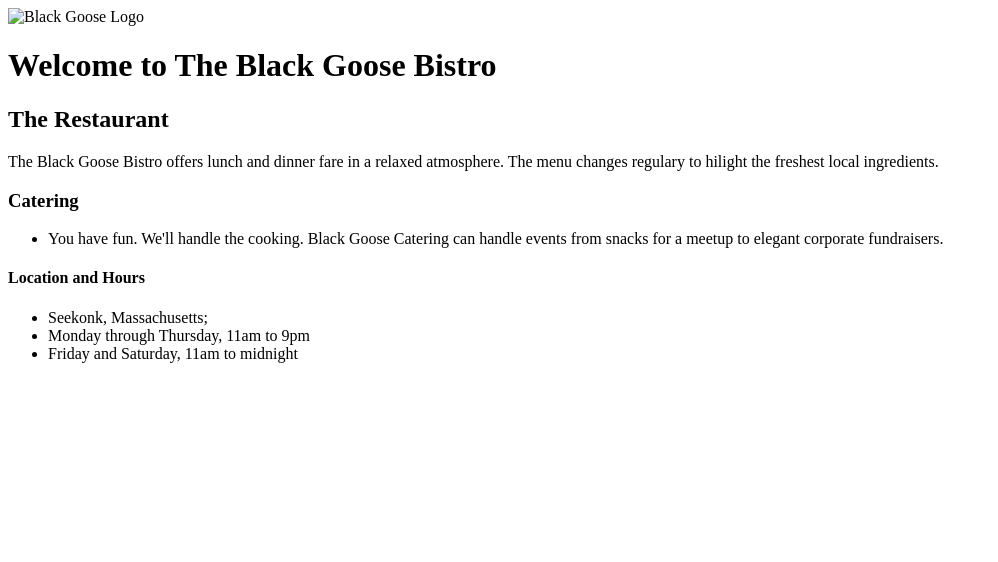
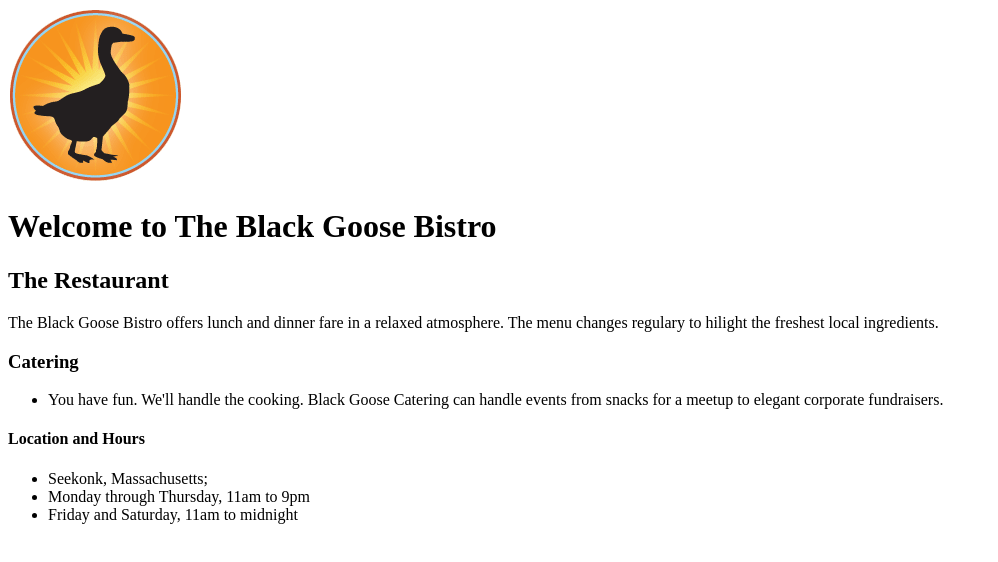
Before and after one commit to Yulia-03/black-goose-bistro, a plain HTML site: page Index.html/index.html in a window 1280 px wide. Shown: the whole page, without its empty margins (0-998 px from the left). Drawn offline with Linux system fonts and the light colour scheme.

Commit message:
Update index.html

```diff
--- a/Index.html/index.html
+++ b/Index.html/index.html
@@ -7,7 +7,7 @@
     <!--Her linker jeg til et ekstern stylesheet document-->
     <link rel="shortcut icon" href="css/style.css">
     <!--Her linker jeg til mit favicon-->
-    <img src="img/blackgoose.png" alt="Black Goose Logo">
+    <img src="blackgoose.png" alt="Black Goose Logo">
 </head>
 <body>
     <h1>Welcome to The Black Goose Bistro</h1>
```
